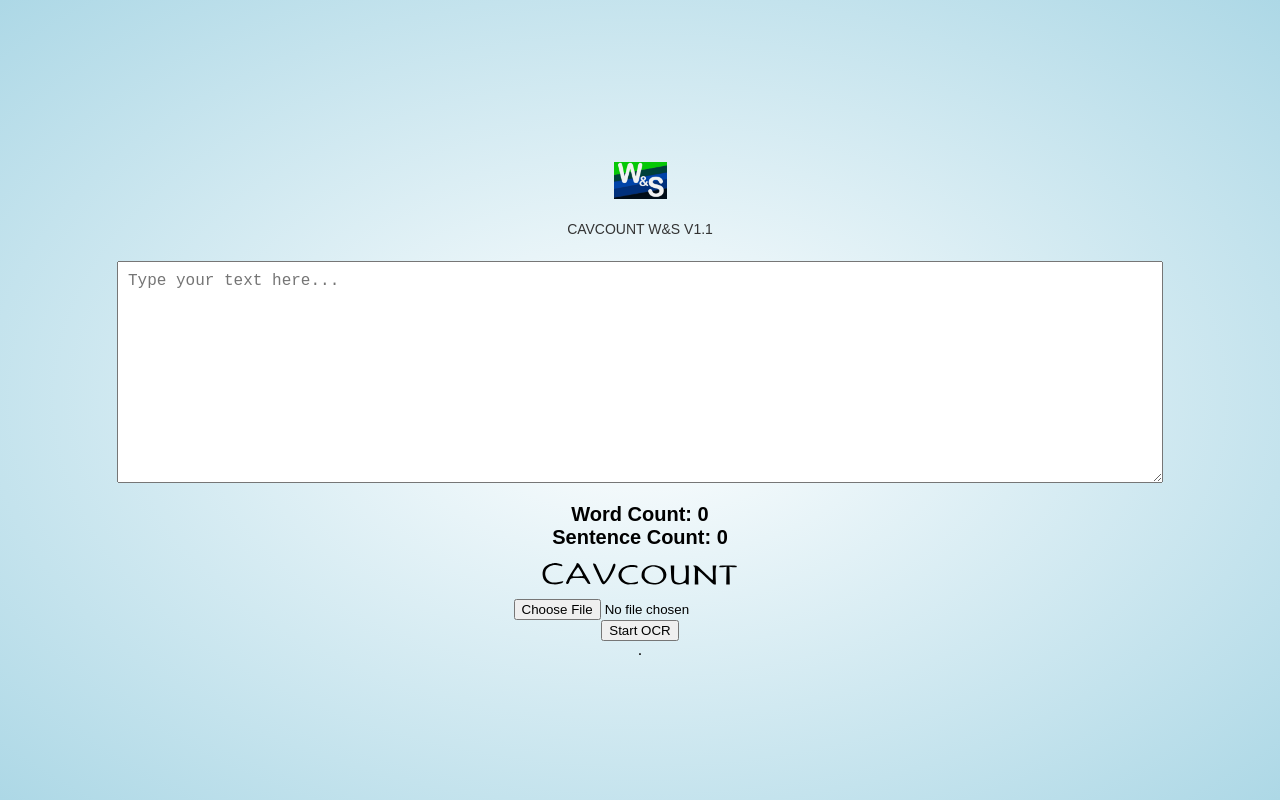
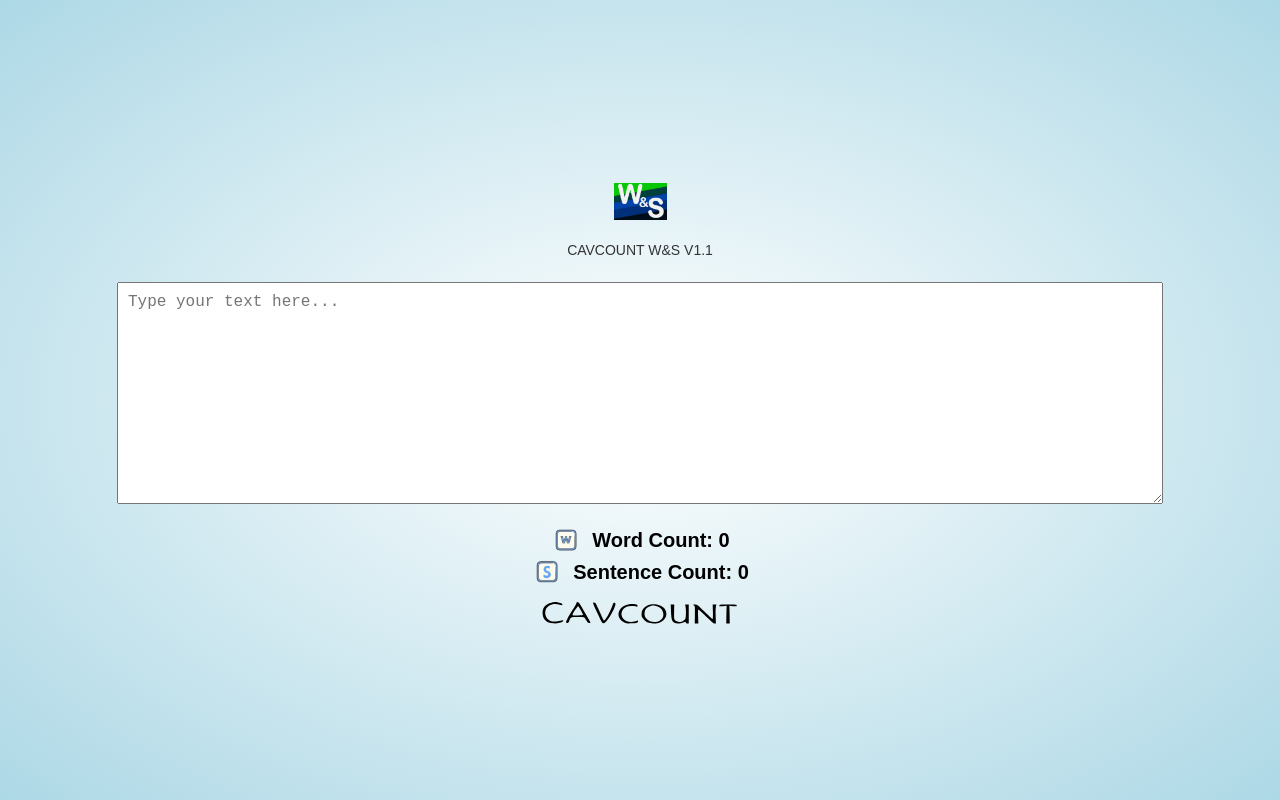
Before and after one commit to jhonleoh/cavcount, a plain HTML site: page index.html in a window 1280 px wide. Drawn offline with Linux system fonts and the light colour scheme.

Commit message:
Update index.html

```diff
--- a/index.html
+++ b/index.html
@@ -5,8 +5,6 @@
     <link rel="stylesheet" type="text/css" href="styles1.css">
     <!-- Add the viewport meta tag -->
     <meta name="viewport" content="width=device-width, initial-scale=1.0">
-    <!-- Include Tesseract.js -->
-    <script src="https://cdn.rawgit.com/naptha/tesseract.js/1.0.10/dist/tesseract.js"></script>
 </head>
 <body>
     <div id="logo">
@@ -14,15 +12,12 @@
         <span>CAVCOUNT W&S V1.1</span>
     </div>
     <textarea id="text-input" placeholder="Type your text here..."></textarea>
-    <div id="word-count">Word Count: 0</div>
-    <div id="sentence-count">Sentence Count: 0</div>
+    <div id="word-count"><img src="word-icon.png" alt="Word Icon"> Word Count: 0</div>
+    <div id="sentence-count"><img src="sentence-icon.png" alt="Sentence Icon"> Sentence Count: 0</div>
     <!-- Add the wordmark logo below the sentence count -->
     <div id="wordmark" class="logo">
         <img src="wordmark.svg" alt="Wordmark logo">
     </div>
-    <!-- Add OCR Button -->
-    <input type="file" id="file-selector" accept="image/*">
-    <button id="start-ocr">Start OCR</button>
     <script src="script.js"></script>
 </body>
-</html>.
+</html>
```
